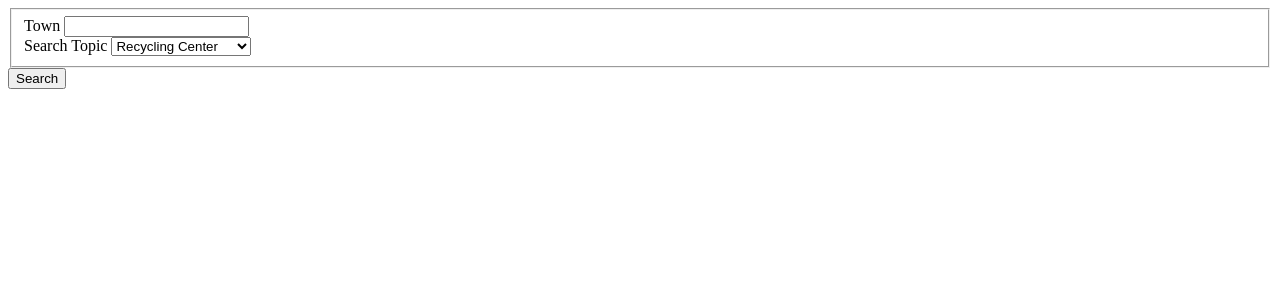
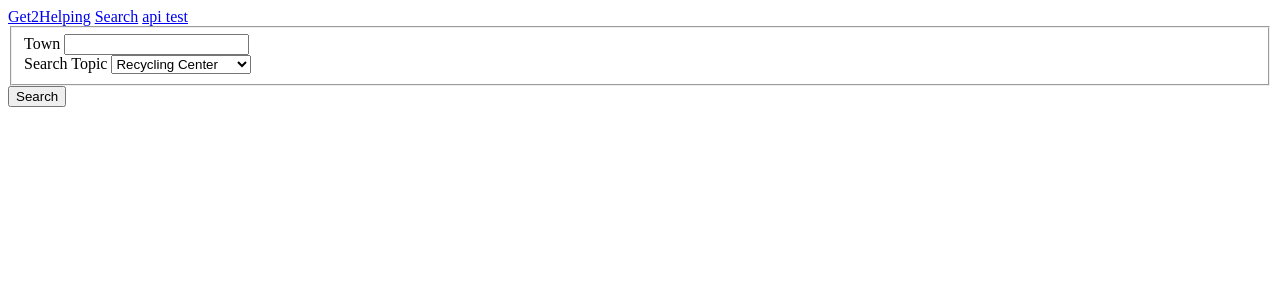
Before and after one commit to abahr35/Get2Helping, a Flask app: page /search in a window 1280 px wide. Shown: the top 300 px of the page. Run offline with Flask 2, Linux system fonts and the light colour scheme.

```diff
--- a/requirements.txt
+++ b/requirements.txt
@@ -2,3 +2,4 @@
 flask_wtf==1.2.1
 python-dotenv==1.0.1
 WTForms==3.1.2
+python-google-places==1.4.2
--- a/templates/layout.html
+++ b/templates/layout.html
@@ -9,6 +9,15 @@
     {% endif %}
 </head>
 <body>
+    <header>
+        <nav>
+            <div>
+                <a href="/">Get2Helping</a>
+                <a href="{{ url_for('search') }}">Search</a>
+                <a href="{{ url_for('test_maps') }}">api test</a>
+            </div>
+        </nav>
+    </header>
     {% block content %}{% endblock %}
 </body>
 </html>
--- a/templates/search.html
+++ b/templates/search.html
@@ -1,10 +1,5 @@
-<!DOCTYPE html>
-<html lang="en">
-<head>
-    <meta charset="UTF-8">
-    <meta name="viewport" content="width=device-width, initial-scale=1.0">
-</head>
-<body>
+{% extends "layout.html" %}
+{% block content %}
     <div>
         <form method="post" action="">
             {{ form.hidden_tag() }}
@@ -37,6 +32,4 @@
             </div>
         </form>
     </div>
-
-</body>
-</html>
+{% endblock content %}
```
